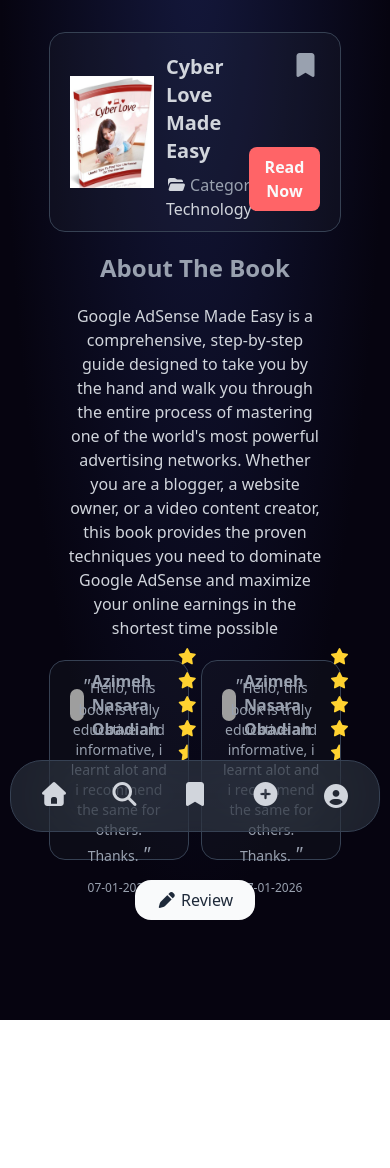
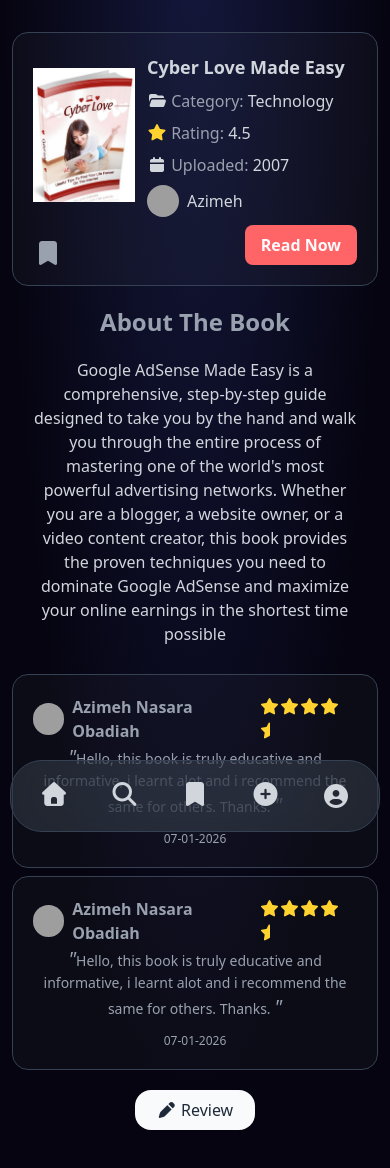
Before and after one commit to zimcodes1/E-Library, a React (Vite) app in the folder client/: page /bookdetails in a window 390 px wide. Shown: the top 1168 px of the page. Before the commit the page ends 1020 px from the top, so only its background shows below. Built offline with nearby package versions, Linux system fonts and the light colour scheme; grey boxes are pictures that could not be loaded.

Commit message:
feat: make BookDetails page responsive form small screen devices

```diff
--- a/client/src/components/Review.tsx
+++ b/client/src/components/Review.tsx
@@ -2,7 +2,7 @@
 
 function Review() {
     return (
-        <div className="w-[48%] h-full flex flex-col p-5 bg-[#48576019] border border-gray-700 rounded-2xl">
+        <div className="w-[48%] h-full max-sm:w-full max-sm:mt-2 flex flex-col p-5 bg-[#48576019] border border-gray-700 rounded-2xl">
             <div className="w-full h-3/10 flex justify-between text-gray-400 items-center">
                 <span className="flex justify-start items-center">
                     <span className="flex h-8 w-8 rounded-full overflow-hidden justify-start">
--- a/client/src/pages/BookDetails.tsx
+++ b/client/src/pages/BookDetails.tsx
@@ -2,7 +2,6 @@
 import { TopBar } from "../components/TopMenu"
 import Review from "../components/Review"
 import { useEffect } from "react"
-import Button from "../components/ui/Button"
 
 function BookDetails() {
     useEffect(() => { document.title = 'Book Details | Libronet' })
@@ -15,14 +14,14 @@
                 <TopBar />
                 {/* Main Contents */}
                 <div className="w-full h-full flex mt-15 max-sm:mt-3 justify-center items-start">
-                    <div className="w-8/10 h-fit flex flex-col">
-                        <div className="flex w-full h-50 overflow-hidden bg-[#48576019] p-5 border border-gray-700 rounded-2xl justify-between">
-                            <div className="w-4/5 h-full flex justify-between">
+                    <div className="w-8/10 max-sm:w-full h-fit flex flex-col">
+                        <div className="flex w-full h-50 max-sm:h-fit overflow-hidden bg-[#48576019] p-5 border border-gray-700 rounded-2xl justify-between max-sm:flex-col max-sm:justify-center">
+                            <div className="w-4/5 max-sm:w-full max-sm:h-fit h-full flex justify-between">
                                 <div className="w-30 overflow-hidden rounded-lg flex justify-center items-center">
                                     <img src="/images/books/addict.jpeg" className="w-full h-auto" alt="" />
                                 </div>
                                 <div className="w-8/10 pl-3 h-full flex-col text-gray-300">
-                                    <h2 className="font-semibold text-xl">Cyber Love Made Easy</h2>
+                                    <h2 className="font-semibold text-xl max-sm:text-lg">Cyber Love Made Easy</h2>
                                     <p className="mt-2"><i className="fa fa-folder-open"></i> <span className="text-gray-400">Category: </span>Technology</p>
                                     <p className="mt-2"><i className="fa fa-star text-amber-300"></i> <span className="text-gray-400">Rating: </span> 4.5</p>
                                     <p className="mt-2"><i className="fa fa-calendar"></i> <span className="text-gray-400">Uploaded: </span> 2007</p>
@@ -32,8 +31,8 @@
                                     </span>
                                 </div>
                             </div>
-                            <div className="w-1/5 h-full flex justify-end items-end relative">
-                                <i className="fa fa-bookmark text-2xl text-gray-400 absolute top-0 right-0"></i>
+                            <div className="w-1/5 max-sm:w-full max-sm:h-fit h-full flex justify-end max-sm:justify-between max-sm:mt-2 items-end relative">
+                                <i className="fa fa-bookmark text-2xl text-gray-400 absolute max-sm:static top-0 right-0"></i>
                                 <button className="text-gray-50 font-semibold bg-red-400 px-4 py-2 rounded-lg cursor-pointer hover:text-red-400 hover:bg-gray-50 transition duration-300">Read Now</button>
                             </div>
 
@@ -49,7 +48,7 @@
                                 this book provides the proven techniques you need to dominate Google
                                 AdSense and maximize your online earnings in the shortest time possible</p>
                         </div>
-                        <div className="w-full h-50 flex justify-between items-center">
+                        <div className="w-full h-50 max-sm:h-fit flex flex-wrap justify-between items-center">
                             <Review></Review>
                             <Review></Review>
                         </div>
```
